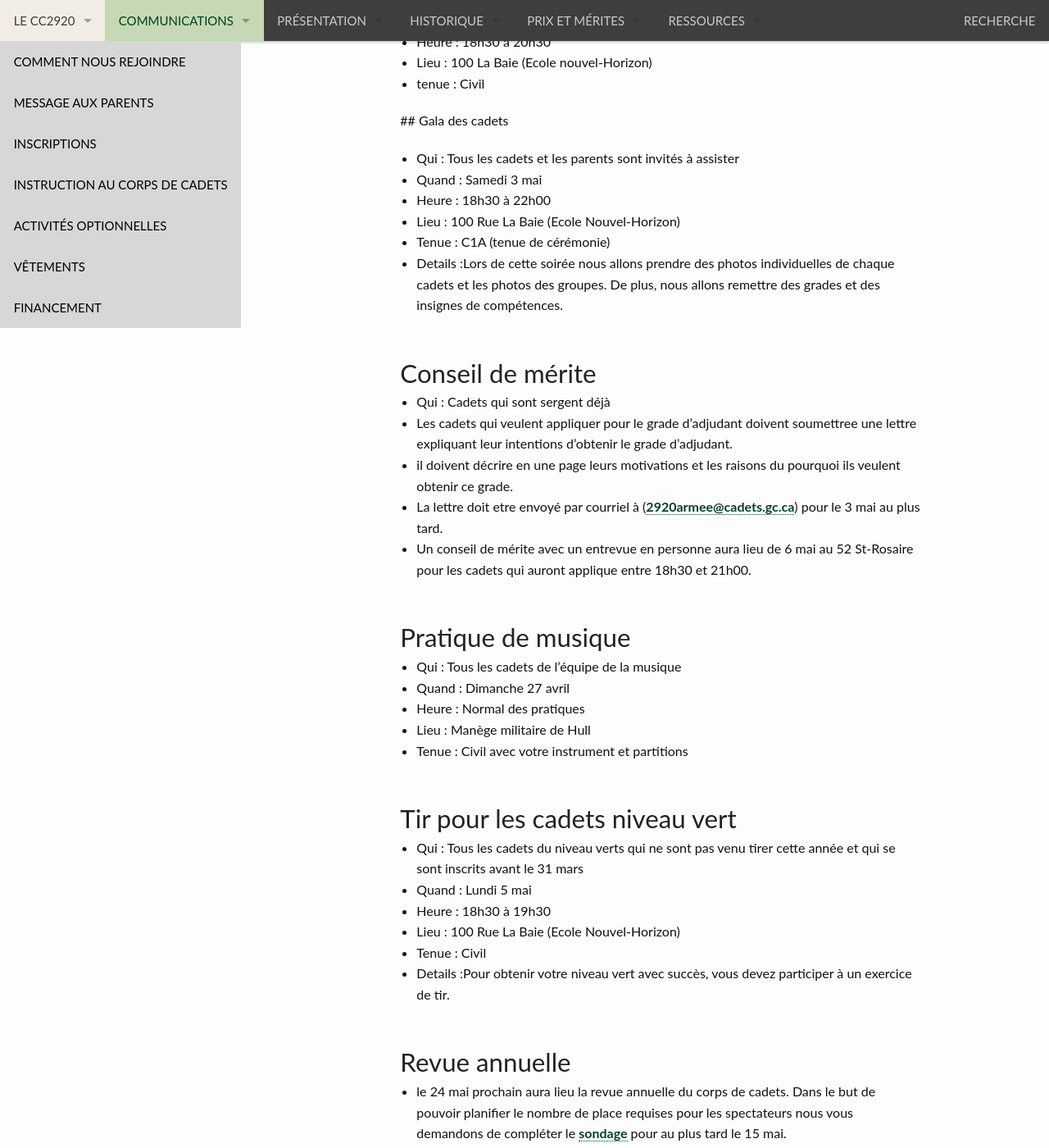
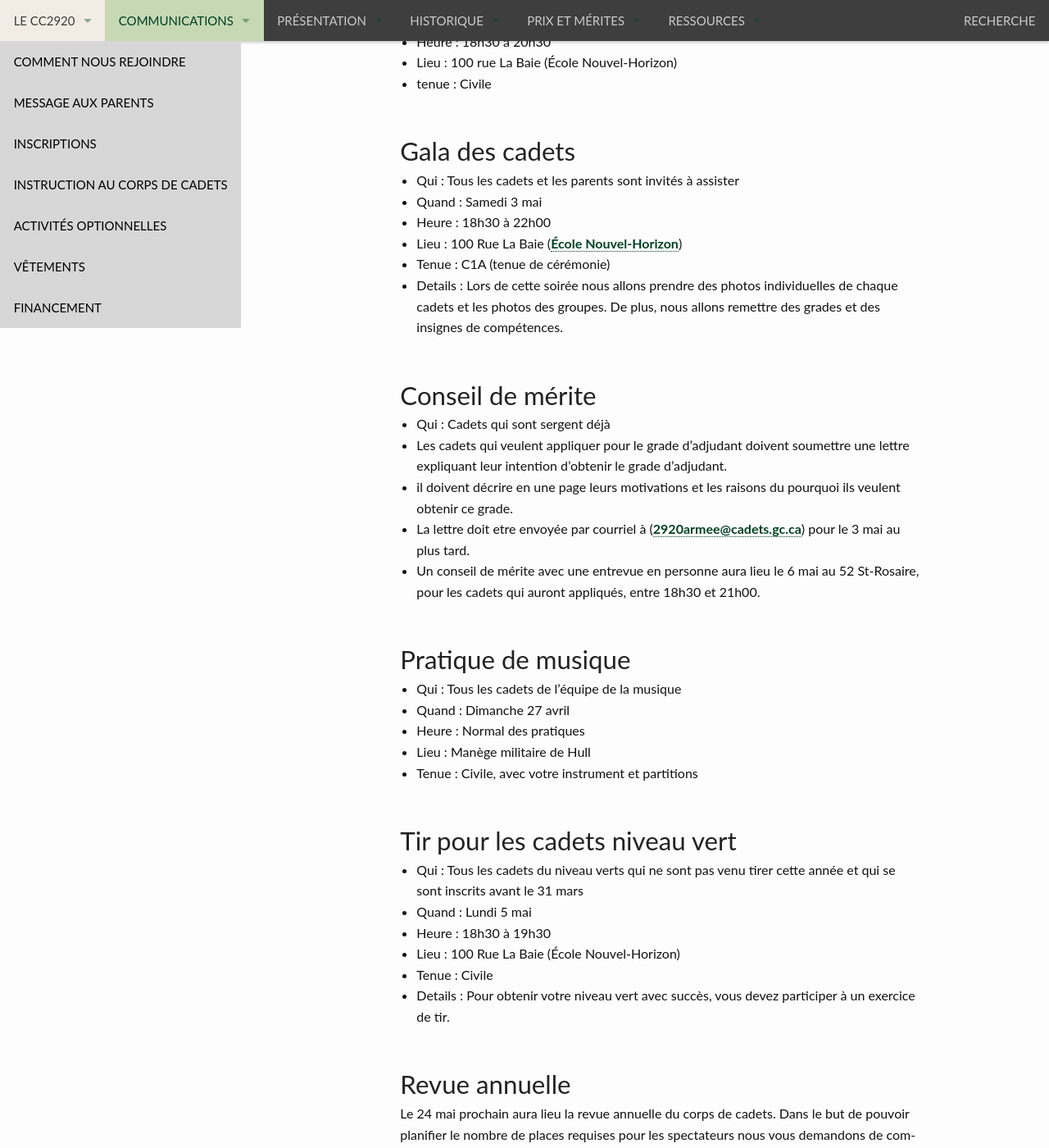
Before and after one commit to CC2920/web, a Jekyll site: the page built from _communications/messages.md, in a window 1280 px wide and 1400 px high, scrolled down 1528 px. Shown: the whole window at 82% size. Built offline with Jekyll 4.4.1, drawn with Linux system fonts in a browser that asks for light colours; some of the changed text lies outside the part shown.

Commit message:
Ajouts de majuscules et le lien pour le 100 la Baie

```diff
--- a/_communications/messages.md
+++ b/_communications/messages.md
@@ -25,7 +25,7 @@ layout: "messages"
 - **3 mai** : Date limite pour soumettre lettre de présentation pour le conseil de mérite pour le grade d'adjudant
 - **4 mai** : Pratique de musique
 - **5 mai** : Tir pour les cadets de niveau vert
-- **5 mai**  Pratique de tir pour la démonstration de la revue annuelle
+- **5 mai** : Pratique de tir pour la démonstration de la revue annuelle
 - **6 mai** : Conseil de mérite pour le grade d'adjudant
 - **24 mai** : **Revue annuelle**
 - **7 et 8 juin** : Activité de fin d'année; [Sondage à remplir](https://docs.google.com/forms/d/13VIDFnLftRxhjTxa1oG-1B_-qwZGlW3dthlx6bIJdrk/edit)
@@ -40,34 +40,34 @@ Si vous êtes absent le vendredi soir, vous devez envoyer un courriel à l'adres
 - Qui : Uniquement les cadets de l'équipe de tir
 - Quand : Lundi 28 avril
 - Heure : 18h00 à 20h30
-- Lieu : 100 La Baie  (Ecole Nouvel-Horizon)
-- Tenue : Civil
-- Détails : Souper pizza et pratique pour le revue annuelle
+- Lieu : 100 rue La Baie (École Nouvel-Horizon)
+- Tenue : Civile
+- Détails : Souper pizza et pratique pour la revue annuelle
 
 ## Pratique d'exercice militaire
 
 - Qui : Tous les cadets de l'équipe d'exercice militaire
 - Quand : Mercredi 30 avril
 - Heure : 18h30 à 20h30
-- Lieu : 100 La Baie (Ecole nouvel-Horizon)
-- tenue : Civil
+- Lieu : 100 rue La Baie (École Nouvel-Horizon)
+- tenue : Civile
 
- ## Gala des cadets
+## Gala des cadets
 
 - Qui : Tous les cadets et les parents sont invités à assister
 - Quand : Samedi 3 mai
 - Heure : 18h30 à 22h00
-- Lieu : 100 Rue La Baie (Ecole Nouvel-Horizon)
+- Lieu : 100 Rue La Baie ([École Nouvel-Horizon](https://cc2920.ca/information/comment-nous-rejoindre/#centre-nouvel-horizon-100-rue-de-la-baie))
 - Tenue : C1A (tenue de cérémonie)
-- Details :Lors de cette soirée nous allons prendre des photos individuelles de chaque cadets et les photos des groupes.  De plus, nous allons remettre des grades et des insignes de compétences.
+- Details : Lors de cette soirée nous allons prendre des photos individuelles de chaque cadets et les photos des groupes.  De plus, nous allons remettre des grades et des insignes de compétences.
 
 ## Conseil de mérite
 
 - Qui : Cadets qui sont sergent déjà
-- Les cadets qui veulent appliquer pour le grade d'adjudant doivent soumettree une lettre expliquant leur intentions d'obtenir le grade d'adjudant.
+- Les cadets qui veulent appliquer pour le grade d'adjudant doivent soumettre une lettre expliquant leur intention d'obtenir le grade d'adjudant.
 - il doivent décrire en une page leurs motivations et les raisons du pourquoi ils veulent obtenir ce grade.
-- La lettre doit etre envoyé par courriel à (<2920armee@cadets.gc.ca>) pour le 3 mai au plus tard.
-- Un conseil de mérite avec un entrevue en personne aura lieu de 6 mai au 52 St-Rosaire pour les cadets qui auront applique entre 18h30 et 21h00.
+- La lettre doit etre envoyée par courriel à (<2920armee@cadets.gc.ca>) pour le 3 mai au plus tard.
+- Un conseil de mérite avec une entrevue en personne aura lieu le 6 mai au 52 St-Rosaire, pour les cadets qui auront appliqués, entre 18h30 et 21h00.
 
 ## Pratique de musique
 
@@ -75,17 +75,17 @@ Si vous êtes absent le vendredi soir, vous devez envoyer un courriel à l'adres
 - Quand : Dimanche 27 avril
 - Heure : Normal des pratiques
 - Lieu : Manège militaire de Hull
-- Tenue : Civil avec votre instrument et partitions
+- Tenue : Civile, avec votre instrument et partitions
 
 ## Tir pour les cadets niveau vert
 
 - Qui : Tous les cadets du niveau verts qui ne sont pas venu tirer cette année et qui se sont inscrits avant le 31 mars
 - Quand : Lundi 5 mai
 - Heure : 18h30 à 19h30
-- Lieu : 100 Rue La Baie (Ecole Nouvel-Horizon)
-- Tenue : Civil
-- Details :Pour obtenir votre niveau vert avec succès, vous devez participer à un exercice de tir.
+- Lieu : 100 Rue La Baie (École Nouvel-Horizon)
+- Tenue : Civile
+- Details : Pour obtenir votre niveau vert avec succès, vous devez participer à un exercice de tir.
 
 ## Revue annuelle
 
-- le 24 mai prochain aura lieu la revue annuelle du corps de cadets.  Dans le but de pouvoir planifier le nombre de place requises pour les spectateurs nous vous demandons de compléter le [sondage](https://forms.office.com/Pages/ResponsePage.aspx?id=-2oSqwzmL062z8c1DHbchOLv_dk-t_dHo8OkX3uOiO1UOERPQ01PUERORklVSEtTWVNISThRUUFNQiQlQCN0PWcu) pour au plus tard le 15 mai.
+Le 24 mai prochain aura lieu la revue annuelle du corps de cadets.  Dans le but de pouvoir planifier le nombre de places requises pour les spectateurs nous vous demandons de compléter le [sondage](https://forms.office.com/Pages/ResponsePage.aspx?id=-2oSqwzmL062z8c1DHbchOLv_dk-t_dHo8OkX3uOiO1UOERPQ01PUERORklVSEtTWVNISThRUUFNQiQlQCN0PWcu) pour au plus tard le 15 mai.
```
